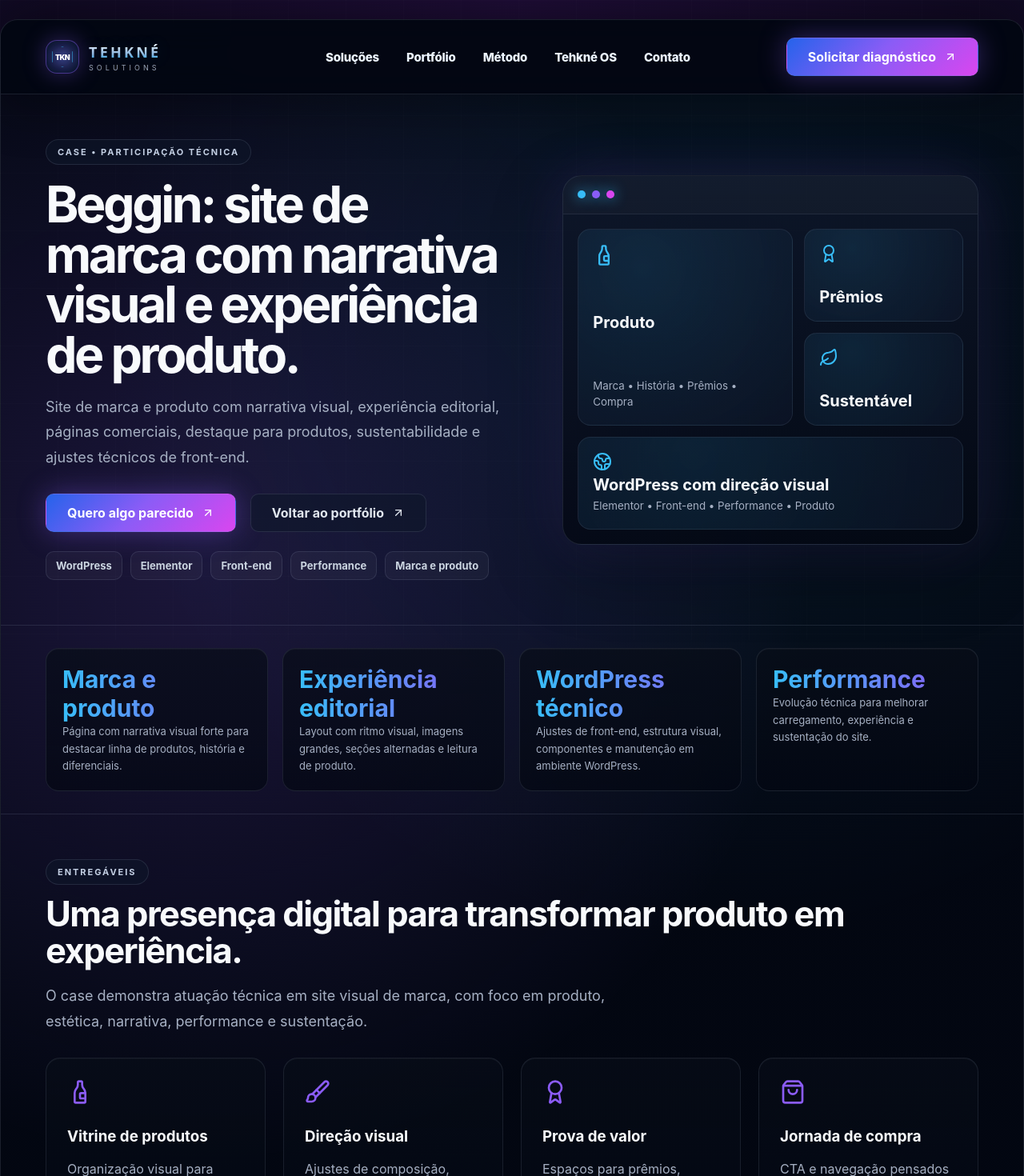
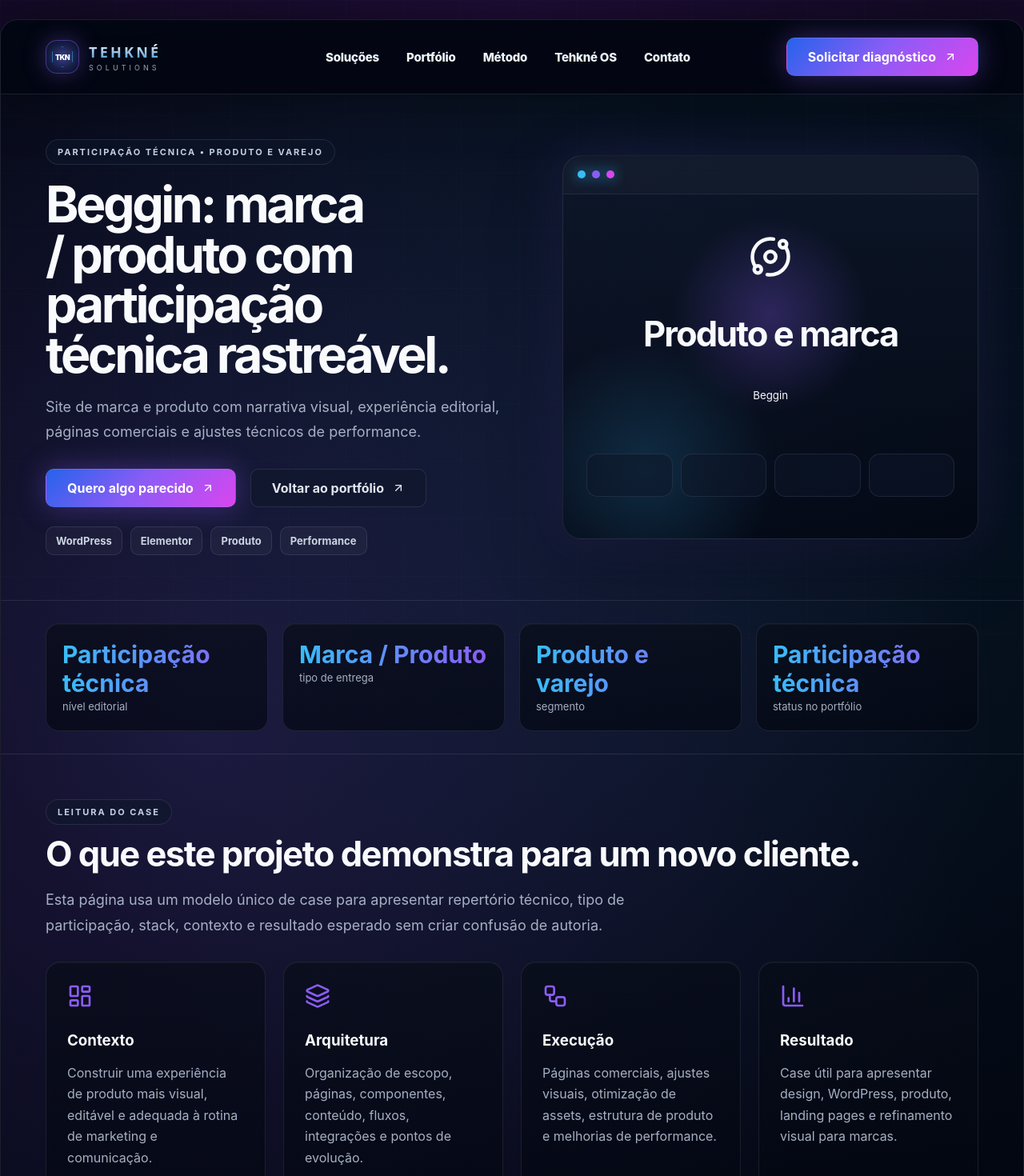
Before and after one commit to Tehkne-Solutions/tehkne-site, a Next.js app: page /portfolio/beggin in a window 1280 px wide. Shown: the top 1470 px of the page at 80% size. Built offline with nearby package versions, Linux system fonts and the light colour scheme.

Commit message:
fix: use unified template for Beggin case

```diff
--- a/app/portfolio/beggin/page.tsx
+++ b/app/portfolio/beggin/page.tsx
@@ -1,48 +1,5 @@
-import { ArrowUpRight, Award, BottleWine, Brush, Globe2, Leaf, ShoppingBag, Zap } from 'lucide-react';
-import ContactForm from '../../components/ContactForm';
+import { PortfolioCasePage } from '../PortfolioCasePage';
 
-const project = {
-  title: 'Beggin',
-  eyebrow: 'Case • Participação técnica',
-  type: 'Participação técnica',
-  category: 'Site de marca / Produto',
-  stack: ['WordPress', 'Elementor', 'Front-end', 'Performance', 'Marca e produto'],
-  description:
-    'Site de marca e produto com narrativa visual, experiência editorial, páginas comerciais, destaque para produtos, sustentabilidade e ajustes técnicos de front-end.'
-};
-
-const highlights = [
-  ['Marca e produto', 'Página com narrativa visual forte para destacar linha de produtos, história e diferenciais.'],
-  ['Experiência editorial', 'Layout com ritmo visual, imagens grandes, seções alternadas e leitura de produto.'],
-  ['WordPress técnico', 'Ajustes de front-end, estrutura visual, componentes e manutenção em ambiente WordPress.'],
-  ['Performance', 'Evolução técnica para melhorar carregamento, experiência e sustentação do site.']
-];
-
-const modules = [
-  { icon: BottleWine, title: 'Vitrine de produtos', text: 'Organização visual para apresentar linhas, diferenciais, categorias e narrativa comercial.' },
-  { icon: Brush, title: 'Direção visual', text: 'Ajustes de composição, seções, espaçamentos e experiência premium para marca.' },
-  { icon: Award, title: 'Prova de valor', text: 'Espaços para prêmios, diferenciais, origem, sustentabilidade e autoridade de produto.' },
-  { icon: ShoppingBag, title: 'Jornada de compra', text: 'CTA e navegação pensados para levar o usuário a conhecer e comprar.' },
-  { icon: Leaf, title: 'Sustentabilidade', text: 'Seções institucionais para reforçar compromisso, reciclagem e atributos de marca.' },
-  { icon: Zap, title: 'Ajustes técnicos', text: 'Front-end, performance, manutenção e refinamento da experiência em produção.' }
-];
-
-export const metadata = {
-  title: 'Case: Beggin | Tehkné Solutions',
-  description: 'Case Beggin: participação técnica em site de marca e produto com WordPress, Elementor, front-end, performance e experiência editorial.'
-};
-
-export default function BegginCase() {
-  return (
-    <main className="case-page">
-      <section className="section-frame case-hero">
-        <div className="case-hero-copy"><span className="eyebrow">{project.eyebrow}</span><h1>{project.title}: site de marca com narrativa visual e experiência de produto.</h1><p>{project.description}</p><div className="hero-actions"><a className="btn btn-primary coin" href="#contato-form">Quero algo parecido <ArrowUpRight size={16} /></a><a className="btn btn-secondary" href="/portfolio">Voltar ao portfólio <ArrowUpRight size={16} /></a></div><div className="case-stack">{project.stack.map((tech) => <span key={tech}>{tech}</span>)}</div></div>
-        <div className="case-visual"><div className="case-window"><div className="case-window-bar"><span /><span /><span /></div><div className="case-dashboard-grid"><div className="case-panel large"><BottleWine size={28} /><strong>Produto</strong><small>Marca • História • Prêmios • Compra</small></div><div className="case-panel"><Award size={24} /><strong>Prêmios</strong></div><div className="case-panel"><Leaf size={24} /><strong>Sustentável</strong></div><div className="case-panel wide"><Globe2 size={24} /><strong>WordPress com direção visual</strong><small>Elementor • Front-end • Performance • Produto</small></div></div></div></div>
-      </section>
-      <section className="metrics section-frame compact">{highlights.map(([value, label]) => <div key={value}><strong>{value}</strong><span>{label}</span></div>)}</section>
-      <section className="section-frame"><div className="section-heading"><span className="eyebrow">Entregáveis</span><h2>Uma presença digital para transformar produto em experiência.</h2><p>O case demonstra atuação técnica em site visual de marca, com foco em produto, estética, narrativa, performance e sustentação.</p></div><div className="service-grid solutions-grid">{modules.map((module) => { const Icon = module.icon; return <article className="glass-card service-card solution-card" key={module.title}><Icon className="card-icon" size={32} /><h3>{module.title}</h3><p>{module.text}</p></article>; })}</div></section>
-      <ContactForm page="Case Beggin" context="criar uma experiência digital premium para marca, produto, narrativa visual, WordPress, performance e evolução" title="Quer transformar seu produto em uma experiência digital premium?" description="Use este bloco para iniciar um diagnóstico contextualizado sobre marca, produto, front-end e performance." />
-      <section className="final-cta"><div><span className="eyebrow">Marca e produto</span><h2>Quer transformar seu produto em uma experiência digital premium?</h2><p>A Tehkné estrutura páginas de produto, sites de marca, front-end, performance e evolução para operações comerciais.</p></div><div className="hero-actions"><a className="btn btn-primary coin" href="#contato-form">Solicitar diagnóstico <ArrowUpRight size={16} /></a><a className="btn btn-secondary" href="/portfolio">Voltar ao portfólio <ArrowUpRight size={16} /></a></div></section>
-    </main>
-  );
+export default function Page() {
+  return <PortfolioCasePage slug="beggin" />;
 }
```
